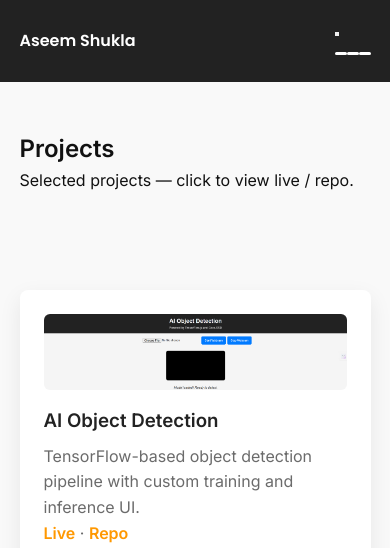
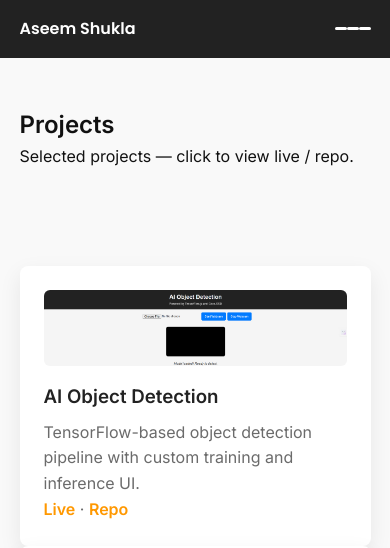
Before and after one commit to DarkifinityCode/aseem-portfolio, a plain HTML site: page projects.html in a window 390 px wide. Shown: the top 548 px of the page. Drawn offline with Linux system fonts and the light colour scheme.

Commit message:
Update projects.html

```diff
--- a/projects.html
+++ b/projects.html
@@ -21,19 +21,11 @@
           <li><a href="certificates.html">Certificates</a></li>
           <li><a href="index.html#contact">Contact</a></li>
         </ul>
-
-        <div class="right">
-          <button id="theme-toggle" class="theme-toggle" aria-label="Toggle theme" aria-pressed="false">
-            <span class="sky">
-              <span class="sun"></span>
-              <span class="moon"><span class="crater"></span></span>
-              <span class="stars"><i></i><i></i><i></i></span>
-            </span>
-          </button>
-
-          <div class="hamburger" aria-label="menu" role="button" tabindex="0">
-            <div></div><div></div><div></div>
-          </div>
+        <!-- Hamburger menu -->
+        <div class="hamburger" aria-label="menu" role="button" tabindex="0">
+          <div></div>
+          <div></div>
+          <div></div>
         </div>
       </nav>
     </header>
```
